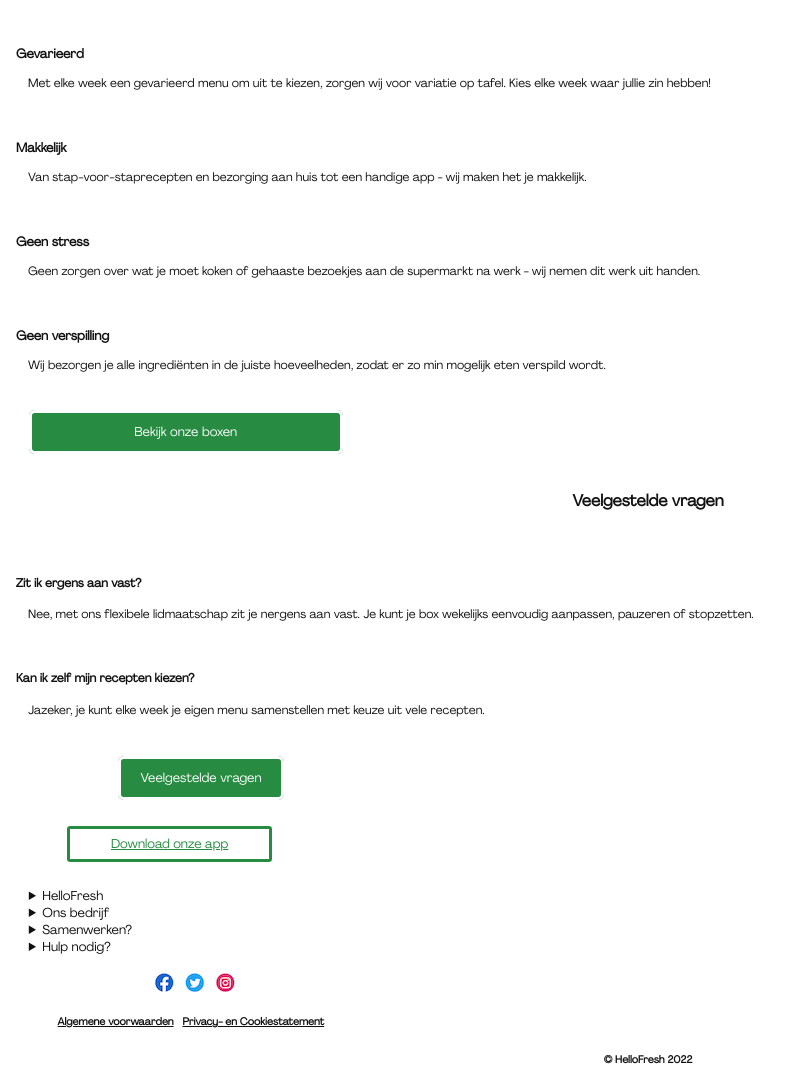
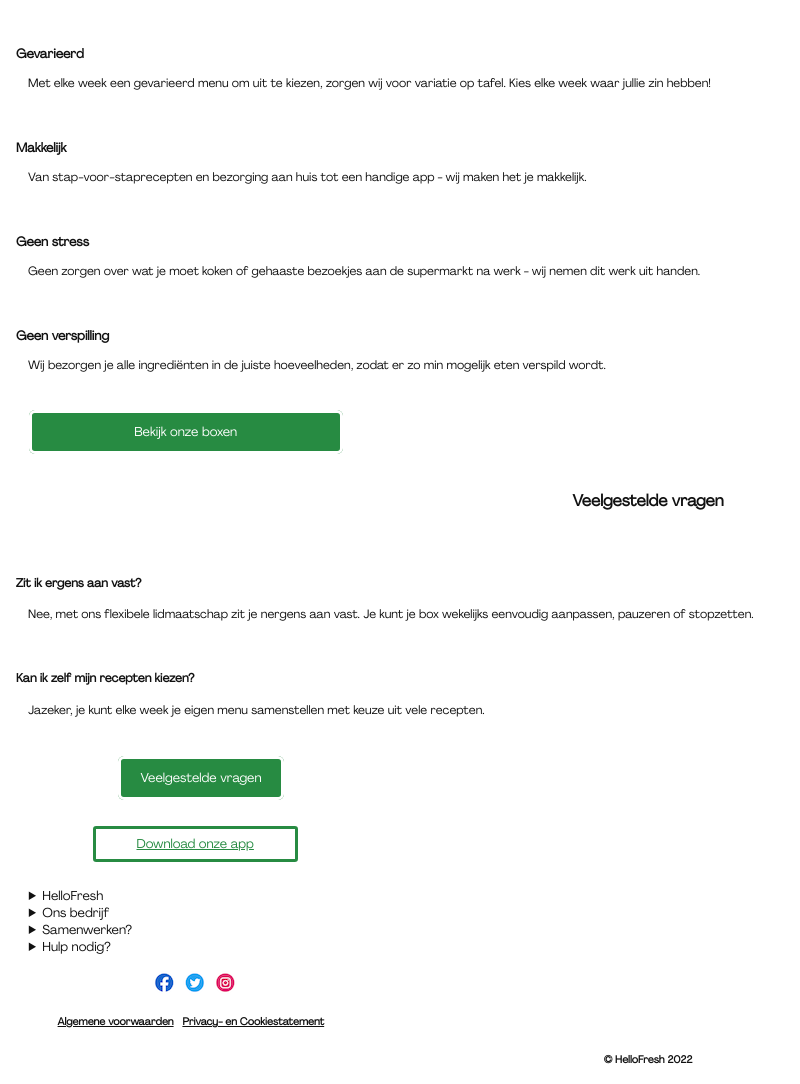
Before and after one commit to Siesasaar/Blok-Web, a plain HTML site: page zowerkthet.html in a window 1280 px wide. Shown: the part 2058-3142 px from the top of the page, without its empty margins (0-800 px from the left). Drawn offline with Linux system fonts and the light colour scheme.

Commit message:
Dubbelcheck

```diff
--- a/style2.css
+++ b/style2.css
@@ -182,7 +182,7 @@ main section:nth-of-type(5) p {
 footer section a {
 	color: var(--basis-kleur);
 	text-decoration: none;
-	margin-left: 4em;
+	margin-left: 6em;
 	padding: .5em 1.5em;
 	border: solid var(--basis-kleur);
 	border-radius: .25em;
```
